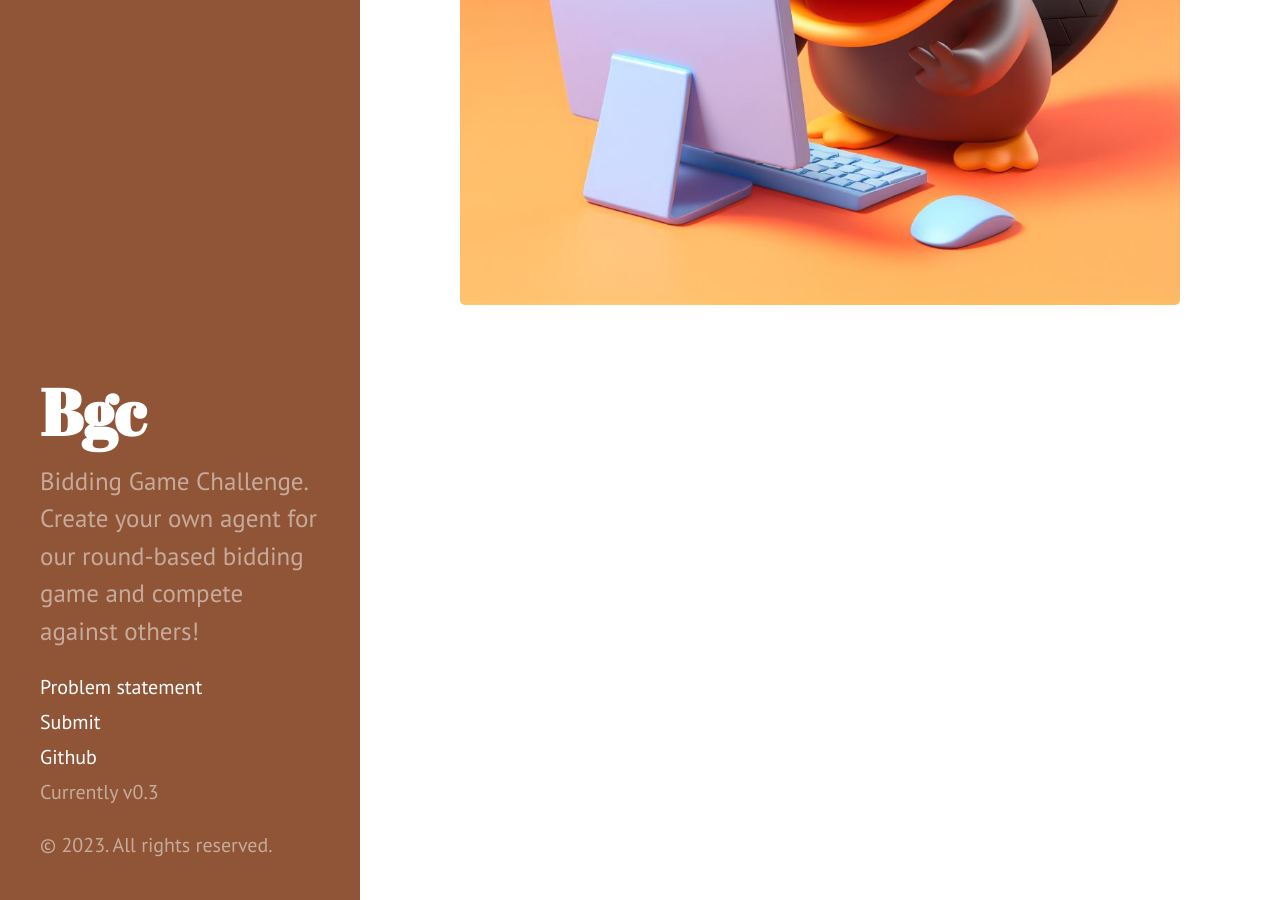
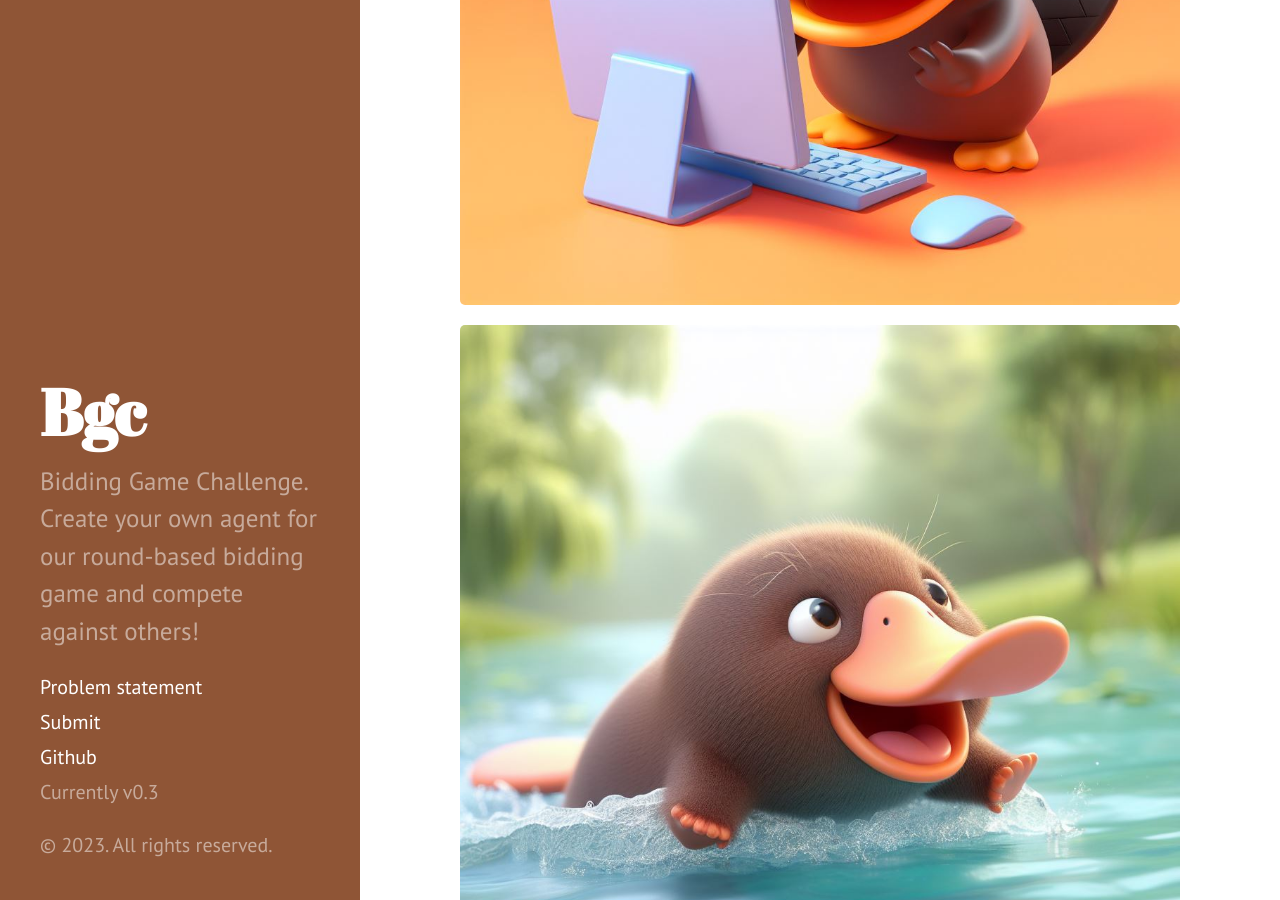
Before and after one commit to roehrt/bgc, a Jekyll site: the page built from website/platypus.md, in a window 1280 px wide and 900 px high, scrolled down 3592 px. Built offline with Jekyll 4.4.1, drawn with Linux system fonts in a browser that asks for light colours; our own code applies the rules of GitHub Pages for plain Markdown files.

Commit message:
Add water platypus

```diff
--- a/website/platypus.md
+++ b/website/platypus.md
@@ -7,3 +7,4 @@ As every good challenge should, this one features platypuses.
 ![Bluie Platypus]({{ site.baseurl }}/public/platypus/bluie.jpg)
 ![Cutie Platypus]({{ site.baseurl }}/public/platypus/cutie.jpg)
 ![Hackie Platypus]({{ site.baseurl }}/public/platypus/hackie.jpg)
+![Watie Platypus]({{ site.baseurl }}/public/platypus/watie.jpg)
```
Also changed, not shown: website/public/platypus/watie.jpg (added).
